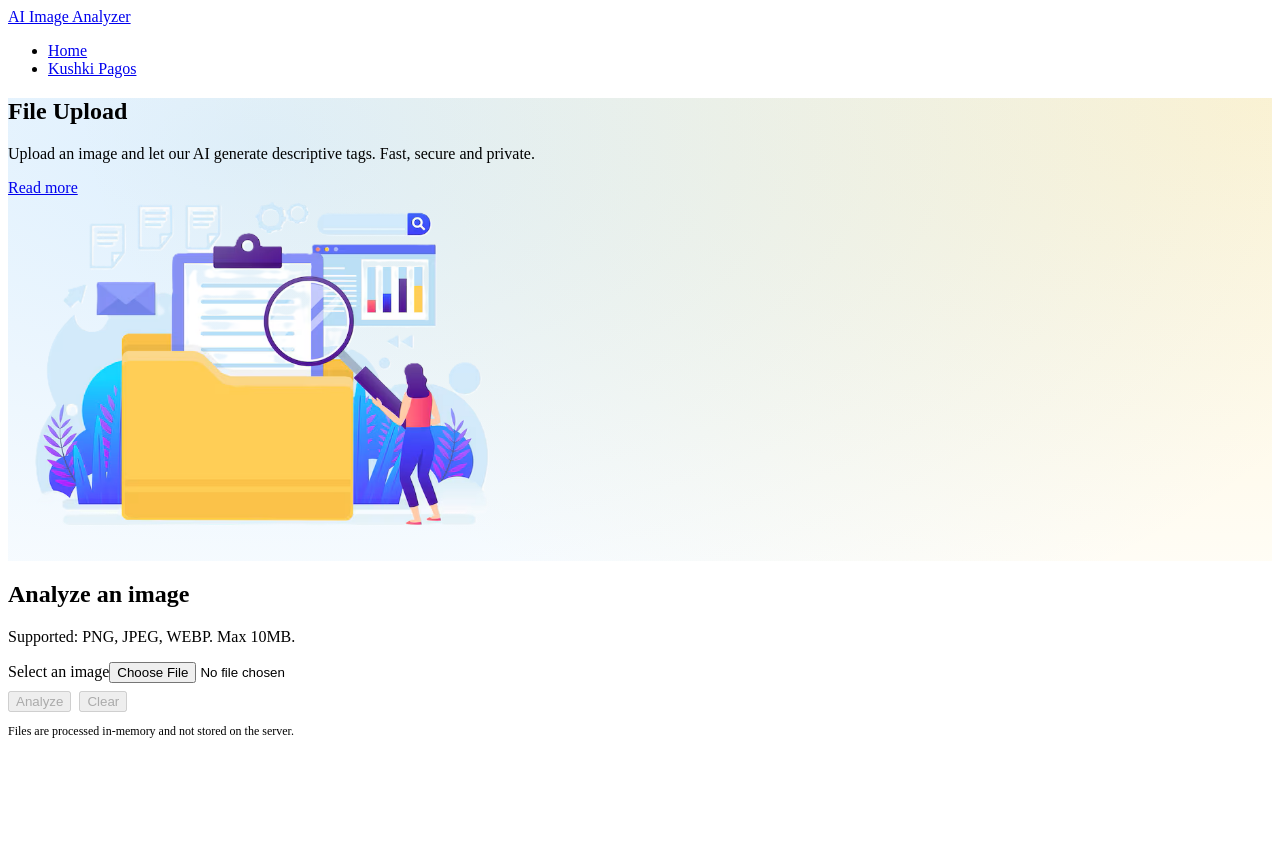
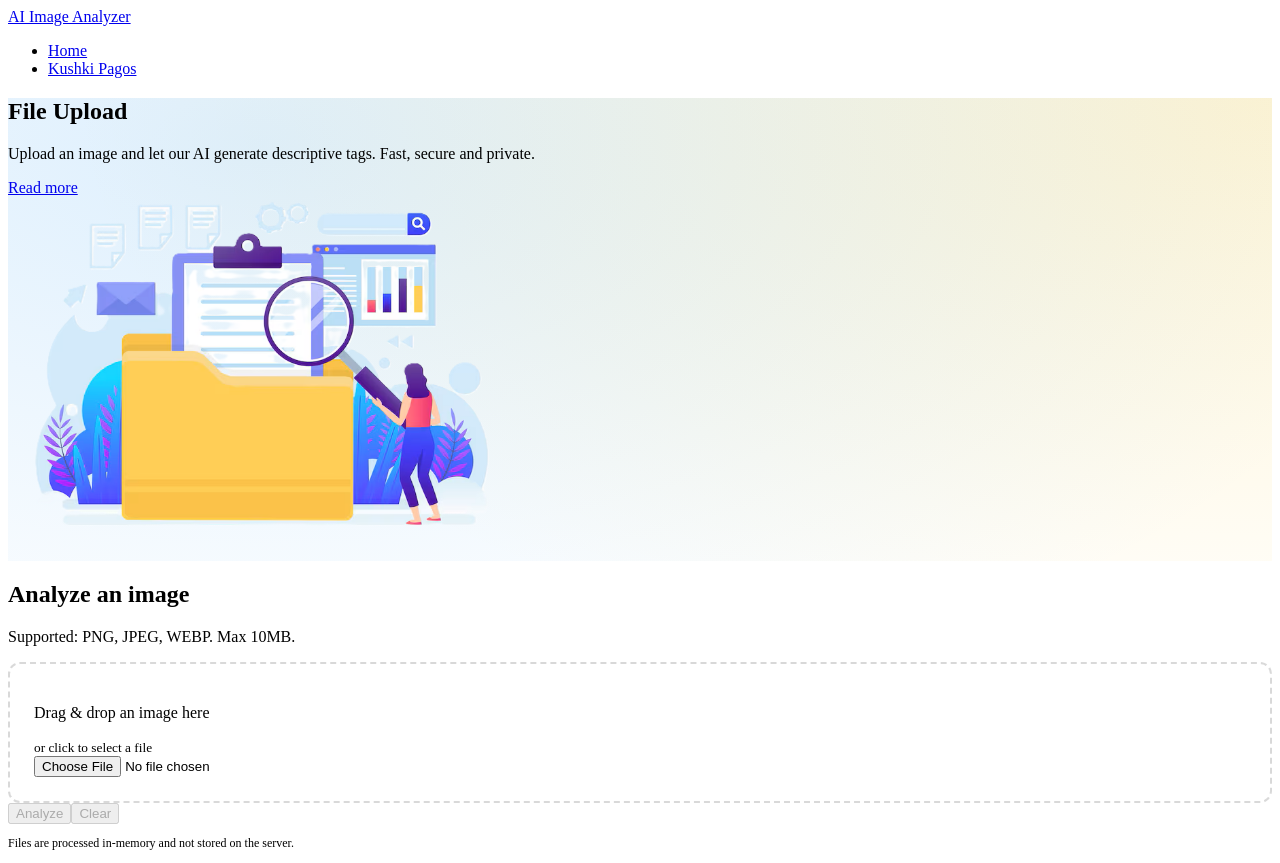
Before and after one commit to Brenda-cbp/ai-image-analyzer, a React (Vite) app in the folder frontend/: page / in a window 1280 px wide. Before the commit the page ends 800 px from the top, so only its background shows below. Built offline with nearby package versions, Linux system fonts and the light colour scheme.

Commit message:
feat(frontend): drag & drop uploader with preview and tag chips

```diff
--- a/frontend/src/components/UploadForm.tsx
+++ b/frontend/src/components/UploadForm.tsx
@@ -1,7 +1,5 @@
-import { useRef, useState } from 'react';
-import Spinner from './Spinner';
-import TagsList from './TagsList';
-import { analyzeImage, type Tag } from '../lib/api';
+import { useRef, useState } from "react";
+import { analyzeImage, type Tag } from "../lib/api";
 
 export default function UploadForm() {
   const inputRef = useRef<HTMLInputElement | null>(null);
@@ -10,66 +8,105 @@ export default function UploadForm() {
   const [loading, setLoading] = useState(false);
   const [tags, setTags] = useState<Tag[] | null>(null);
   const [error, setError] = useState<string | null>(null);
+  const [dragOver, setDragOver] = useState(false);
 
-  const onChange = (e: React.ChangeEvent<HTMLInputElement>) => {
-    const f = e.target.files?.[0] || null;
+  const accept = "image/png,image/jpeg,image/webp,image/jpg";
+
+  const onFile = (f: File | null) => {
+    setTags(null); setError(null);
+    if (preview) URL.revokeObjectURL(preview);
     setFile(f);
-    setTags(null);
-    setError(null);
-    if (preview) URL.revokeObjectURL(preview);
     setPreview(f ? URL.createObjectURL(f) : null);
+  };
+
+  const onInputChange = (e: React.ChangeEvent<HTMLInputElement>) => {
+    onFile(e.target.files?.[0] || null);
+  };
+
+  const onDrop = (e: React.DragEvent<HTMLDivElement>) => {
+    e.preventDefault(); setDragOver(false);
+    const f = e.dataTransfer.files?.[0] || null;
+    onFile(f);
   };
 
   const onAnalyze = async () => {
     if (!file) return;
-    setLoading(true);
-    setError(null);
-    setTags(null);
+    setLoading(true); setError(null); setTags(null);
     try {
       const res = await analyzeImage(file);
       setTags(res.tags);
-    } catch (e: unknown) {
-      setError(e instanceof Error ? e.message : 'Unexpected error');
+    } catch (e: any) {
+      setError(e?.message ?? "Unexpected error");
     } finally {
       setLoading(false);
     }
   };
 
   const clearFile = () => {
-    setFile(null);
-    setTags(null);
-    setError(null);
-    if (inputRef.current) inputRef.current.value = '';
-    if (preview) URL.revokeObjectURL(preview);
-    setPreview(null);
+    onFile(null);
+    if (inputRef.current) inputRef.current.value = "";
   };
 
   return (
-    <div>
-      <label htmlFor="image">Select an image</label>
-      <input ref={inputRef} id="image" type="file" accept="image/*" onChange={onChange} />
-      <div style={{ marginTop: 8, display: 'flex', gap: 8 }}>
-        <button onClick={onAnalyze} disabled={!file || loading}>
-          Analyze
+    <div className="vstack gap-3">
+      <div
+        className={`dropzone ${dragOver ? "drag" : ""}`}
+        onDragOver={(e) => { e.preventDefault(); setDragOver(true); }}
+        onDragLeave={() => setDragOver(false)}
+        onDrop={onDrop}
+      >
+        <div className="d-flex align-items-center gap-3 flex-wrap">
+          <div className="flex-grow-1">
+            <p className="m-0 fw-semibold">Drag & drop an image here</p>
+            <small className="text-secondary">or click to select a file</small>
+          </div>
+          <div>
+            <input
+              ref={inputRef}
+              type="file"
+              accept={accept}
+              onChange={onInputChange}
+              className="form-control"
+            />
+          </div>
+        </div>
+      </div>
+
+      <div className="d-flex gap-2">
+        <button type="button" className="btn btn-primary" onClick={onAnalyze} disabled={!file || loading}>
+          {loading ? "Analyzing…" : "Analyze"}
         </button>
-        <button onClick={clearFile} disabled={!file && !preview}>
+        <button type="button" className="btn btn-outline-secondary" onClick={clearFile} disabled={!file && !preview}>
           Clear
         </button>
       </div>
 
-      {loading && <Spinner />}
-      {error && (
-        <p aria-live="assertive" style={{ color: 'crimson' }}>
-          {error}
-        </p>
+      {error && <div className="alert alert-danger" role="alert" aria-live="assertive">{error}</div>}
+
+      {preview && (
+        <div className="row gy-3">
+          <div className="col-12 col-md-6">
+            <div className="border rounded p-2 bg-light">
+              <img src={preview} alt="preview" className="img-fluid rounded" />
+            </div>
+          </div>
+          {tags && (
+            <div className="col-12 col-md-6">
+              <h3 className="h6">Detected tags</h3>
+              <div aria-label="Detected tags">
+                {tags.map((t, i) => (
+                  <span key={i} className="tag-chip">
+                    {t.label}
+                    <span className="badge text-bg-secondary ms-1">
+                      {(t.confidence * 100).toFixed(1)}%
+                    </span>
+                  </span>
+                ))}
+              </div>
+            </div>
+          )}
+        </div>
       )}
-      {preview && (
-        <figure style={{ margin: '1rem 0' }}>
-          <img src={preview} alt="preview" style={{ maxWidth: 320, height: 'auto' }} />
-          <figcaption style={{ fontSize: 12, opacity: 0.8 }}>Preview</figcaption>
-        </figure>
-      )}
-      {tags && <TagsList tags={tags} />}
     </div>
   );
 }
```
